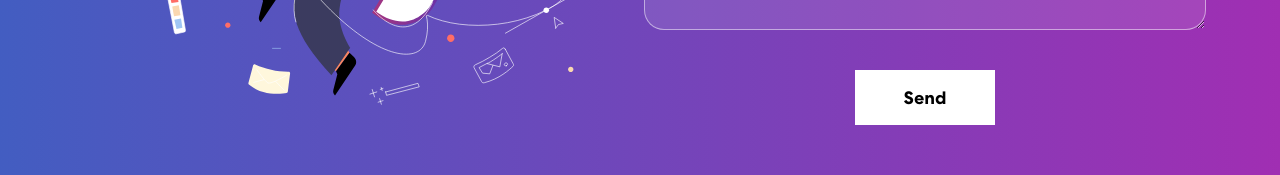
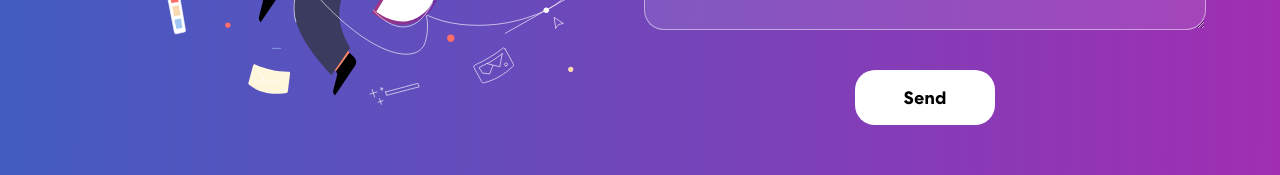
Before and after one commit to lazyjinchuriki/portfolio, a React (Create React App) app: page / in a window 1280 px wide. Shown: the part 3031-3206 px from the top of the page. Built offline with nearby package versions, Linux system fonts and the light colour scheme.

Commit message:
Update App.css

```diff
--- a/src/App.css
+++ b/src/App.css
@@ -737,7 +737,7 @@ nav.navbar .navbar-toggler[aria-expanded="true"] .navbar-toggler-icon {
   padding: 14px 48px;
   font-size: 18px;
   margin-top: 25px;
-  border-radius: 20;
+  border-radius: 20px;
   position: relative;
   transition: 0.3s ease-in-out;
 }
@@ -745,10 +745,12 @@ nav.navbar .navbar-toggler[aria-expanded="true"] .navbar-toggler-icon {
 .contact form button span {
   z-index: 1;
   position: relative;
+  border-radius: 20px;
 }
 
 .contact form button:hover {
   color: #fff;
+  border-radius: 20px;
 }
 
 .contact form button::before {
@@ -766,6 +768,7 @@ nav.navbar .navbar-toggler[aria-expanded="true"] .navbar-toggler-icon {
 
 .contact form button:hover::before {
   width: 100%;
+  border-radius: 20px;
 }
 
 /************ Footer Css ************/
```
